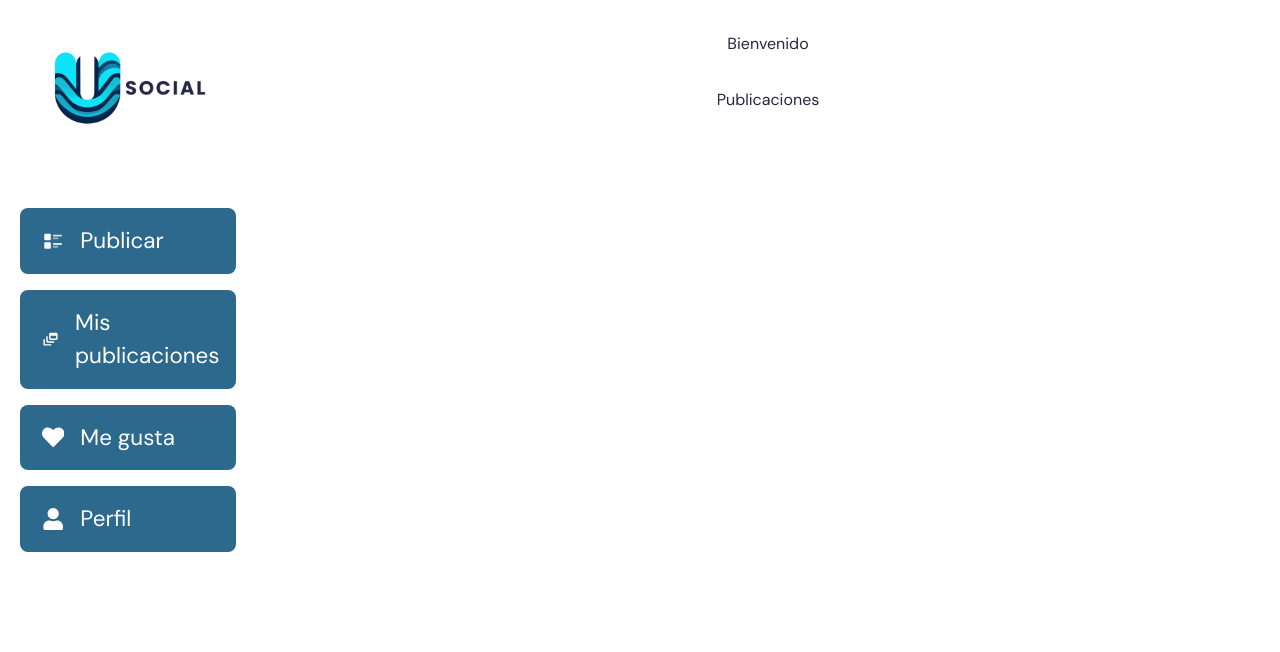
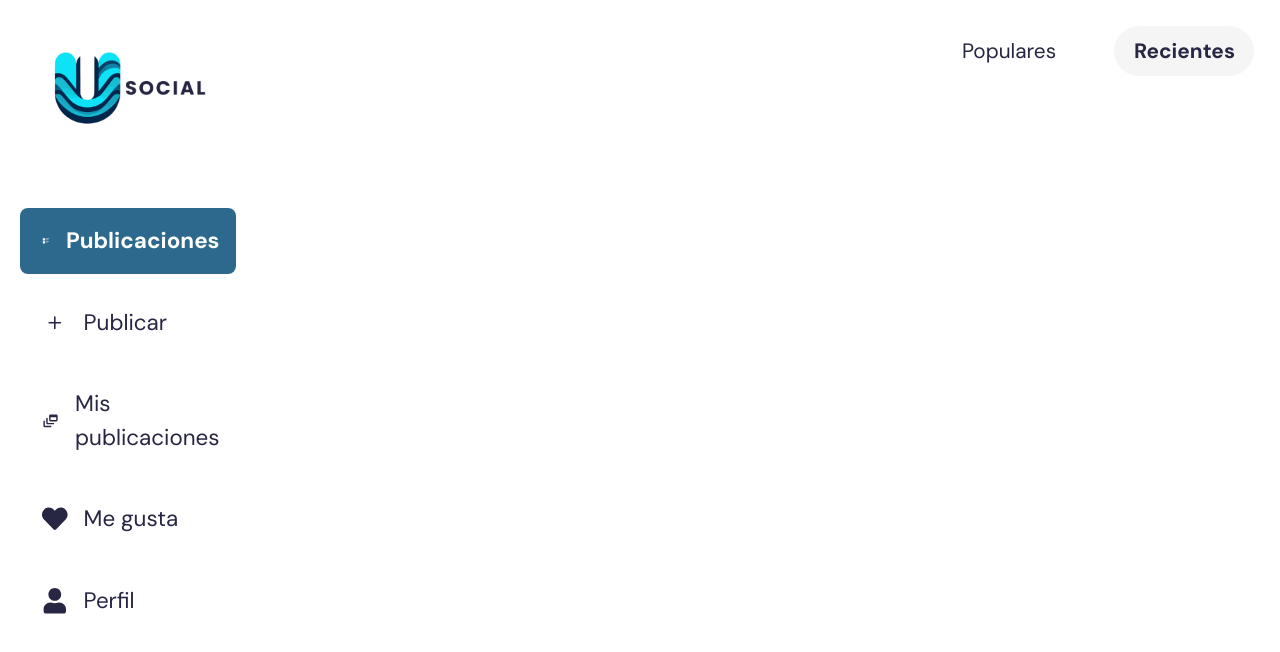
Before and after one commit to DiegVas/ipc1_proyecto2_202300638, a React (Vite) app: page / in a window 1280 px wide. Shown: the top 652 px of the page. Built offline with nearby package versions, Linux system fonts and the light colour scheme.

Commit message:
Agrega las rutas y componentes de Posts, Feed, MyPosts, Liked y FeedFilter en Routes.jsx y actualiza los estilos en HomePage.css

```diff
--- a/src/Routes/Routes.jsx
+++ b/src/Routes/Routes.jsx
@@ -3,6 +3,11 @@ import { Route, Routes, Navigate } from "react-router-dom";
 import { createContext, useContext, useState } from "react";
 import AuthPage from "../pages/AuthPage/AuthPage";
 import HomePage from "../pages/HomePage/Homepage";
+import Posts from "../pages/HomePage/Post/Posts";
+import Feed from "../pages/HomePage/Feed/Feed";
+import MyPosts from "../pages/HomePage/MyPosts/MyPosts";
+import Liked from "../pages/HomePage/Liked/Liked";
+import FeedFilter from "../pages/HomePage/Feed/FeedFilter";
 
 const AuthConetext = createContext();
 
@@ -36,13 +41,21 @@ export default function RoutesNavigator() {
       <AuthConetext.Provider value={{ SessionState, loginState, logoutState }}>
         <Routes>
           <Route
-            path="/"
+            path=""
             element={
               //    <ProtectedRoute>
               <HomePage />
               //  </ProtectedRoute>
             }
-          />
+          >
+            <Route path="/" element={<Feed />}></Route>
+            <Route path="Post" element={<Posts />} />
+
+            <Route path="MyPosts" element={<MyPosts />} />
+            <Route path="Liked" element={<Liked />} />
+            <Route path="MyProfile" element={<MyPosts />} />
+            <Route path="*" element={<h1>404</h1>} />
+          </Route>
           ;
           <Route
             path="/auth"
--- /dev/null
+++ b/src/pages/HomePage/Feed/Feed.jsx
@@ -0,0 +1,38 @@
+/* eslint-disable react/prop-types */
+import "./Styles/Feed.css";
+import { useState } from "react";
+
+export default function Feed() {
+  const [filterFeed, setFilterFeed] = useState([true, false]);
+
+  const handleFilter = () => setFilterFeed(!filterFeed);
+
+  return (
+    <div className="Feed">
+      <nav>
+        <FeedFilter
+          text="Recientes"
+          active={filterFeed[0]}
+          setFilterFeed={setFilterFeed}
+          filterFeed={filterFeed}
+        />
+        <FeedFilter
+          text="Populares"
+          active={filterFeed[1]}
+          setFilterFeed={setFilterFeed}
+          filterFeed={filterFeed}
+        />
+      </nav>
+    </div>
+  );
+}
+
+function FeedFilter({ text, active, setFilterFeed, filterFeed }) {
+  const handle = () => setFilterFeed([!filterFeed[0], !filterFeed[1]]);
+
+  return (
+    <button onClick={handle} className={active ? "active" : ""}>
+      {text}
+    </button>
+  );
+}
--- /dev/null
+++ b/src/pages/HomePage/Feed/FeedFilter.jsx
@@ -0,0 +1,3 @@
+export default function FeedFilter() {
+  return <h1>Feedd filter</h1>;
+}
--- /dev/null
+++ b/src/pages/HomePage/Feed/Styles/Feed.css
@@ -0,0 +1,25 @@
+.Feed {
+  width: 100%;
+  height: 100%;
+  display: flex;
+  flex-direction: column;
+}
+
+.Feed nav {
+  width: 100%;
+  display: flex;
+  flex-direction: row-reverse;
+  gap: 4%;
+  font-size: 1.3rem;
+}
+
+.Feed nav button {
+  padding: 1% 2%;
+  border-radius: 30px;
+  transition: all 0.3s ease-in;
+}
+
+.Feed nav button.active {
+  background-color: whitesmoke;
+  font-weight: 700;
+}
--- a/src/pages/HomePage/Homepage.jsx
+++ b/src/pages/HomePage/Homepage.jsx
@@ -1,9 +1,12 @@
+import "./styles/HomePage.css";
+import logo from "../../assets/logo.png";
+
 import { useAuth } from "../../Routes/Routes";
-import logo from "../../assets/logo.png";
-import "./styles/HomePage.css";
+import { NavLink, Outlet } from "react-router-dom";
 import { CgFeed } from "react-icons/cg";
 import { MdDynamicFeed } from "react-icons/md";
 import { FaHeart, FaUser } from "react-icons/fa";
+import { IoIosAdd } from "react-icons/io";
 
 export default function HomePage() {
   //  const { SessionState } = useAuth();
@@ -13,28 +16,31 @@ export default function HomePage() {
       <div className="SideBar">
         <img src={logo} alt="Logo" />
         <nav>
-          <li>
+          <NavLink to="/">
             <CgFeed />
-            <a href="">Publicar</a>
-          </li>
-          <li>
+            Publicaciones
+          </NavLink>
+          <NavLink to="/Post">
+            <IoIosAdd />
+            Publicar
+          </NavLink>
+          <NavLink to="MyPosts">
             <MdDynamicFeed />
-            <a href="">Mis publicaciones</a>
-          </li>
-          <li>
+            Mis publicaciones
+          </NavLink>
+          <NavLink to="Liked">
             <FaHeart />
-            <a href="">Me gusta</a>
-          </li>
-          <li>
+            Me gusta
+          </NavLink>
+          <NavLink to="MyProfile">
             <FaUser />
-            <a href="">Perfil</a>
-          </li>
+            Perfil
+          </NavLink>
         </nav>
       </div>
       <div className="Main">
         <nav className="UserMenu"></nav>
-        <h1>Bienvenido</h1>
-        <p>Publicaciones</p>
+        <Outlet />
       </div>
     </div>
   );
--- /dev/null
+++ b/src/pages/HomePage/Liked/Liked.jsx
@@ -0,0 +1,3 @@
+export default function Liked() {
+  return <h1>Liked</h1>;
+}
--- /dev/null
+++ b/src/pages/HomePage/MyPosts/MyPosts.jsx
@@ -0,0 +1,3 @@
+export default function MyPosts() {
+  return <h1>MyPosts</h1>;
+}
--- /dev/null
+++ b/src/pages/HomePage/MyProfile/MyProfile.jsx
@@ -0,0 +1,3 @@
+export default function MyProfile() {
+  return <h1>MyProfile</h1>;
+}
--- /dev/null
+++ b/src/pages/HomePage/Post/Posts.jsx
@@ -0,0 +1,3 @@
+export default function Posts() {
+  return <h1>Posts</h1>;
+}
--- a/src/pages/HomePage/styles/HomePage.css
+++ b/src/pages/HomePage/styles/HomePage.css
@@ -32,20 +32,29 @@
   padding: 0 8%;
 }
 
-.SideBar nav li {
+.SideBar nav a {
   display: flex;
   align-items: center;
   gap: 1rem;
   padding: 1rem;
   border-radius: 0.5rem;
-  transition: background-color 0.3s;
+  transition: all 0.4s ease-in-out;
   font-size: 1.4rem;
   padding-left: 10%;
-  background-color: #2c698d;
+
+  * {
+    font-size: 1.6rem;
+  }
 }
 
-.SideBar nav li * {
+.SideBar nav a.active {
+  background-color: #2c698d;
+  font-weight: 700;
   color: white;
+
+  * {
+    color: white;
+  }
 }
 
 .Main {
@@ -54,5 +63,5 @@
   display: flex;
   flex-direction: column;
   align-items: center;
-  gap: 2rem;
+  padding: 2%;
 }
```
